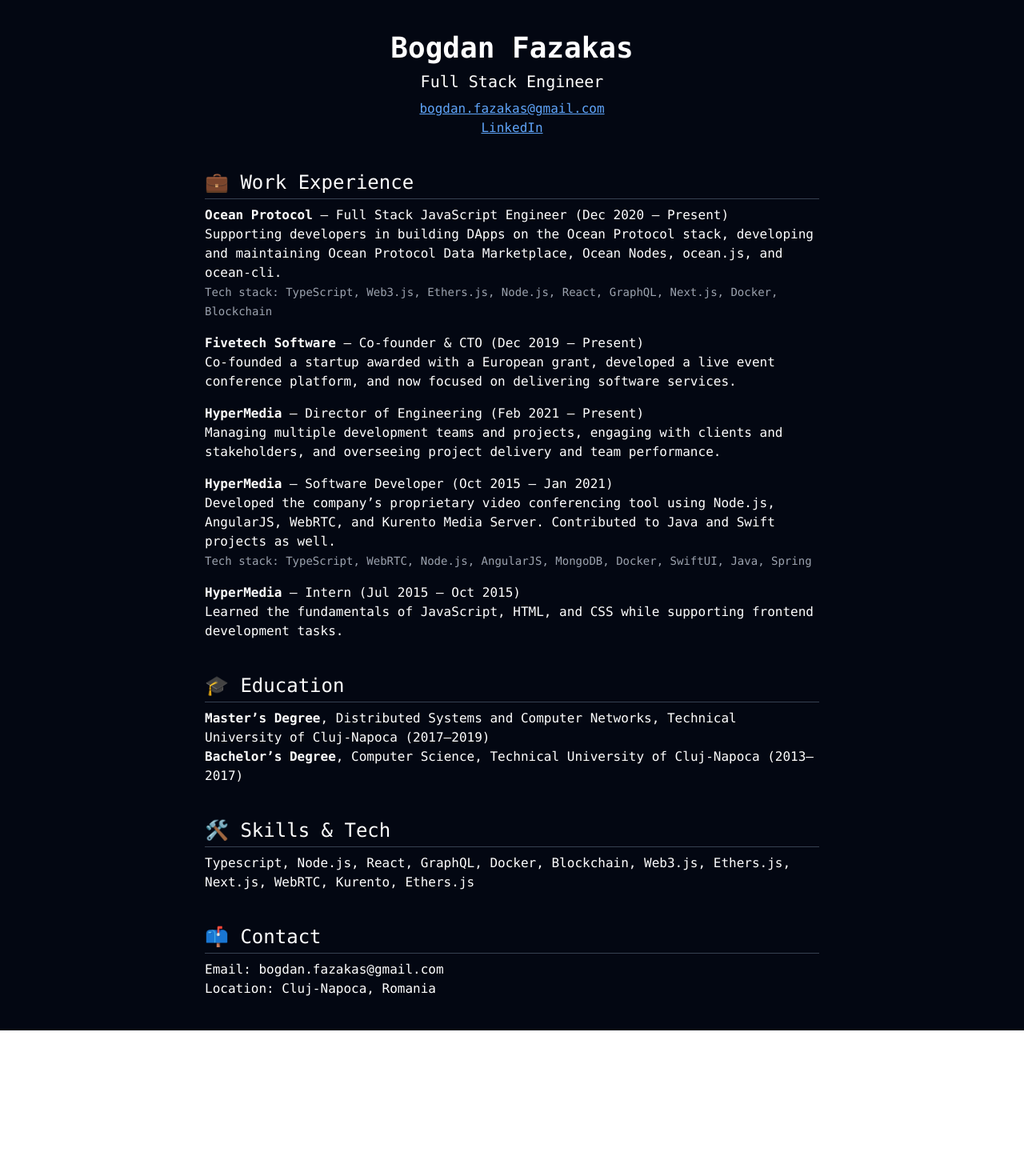
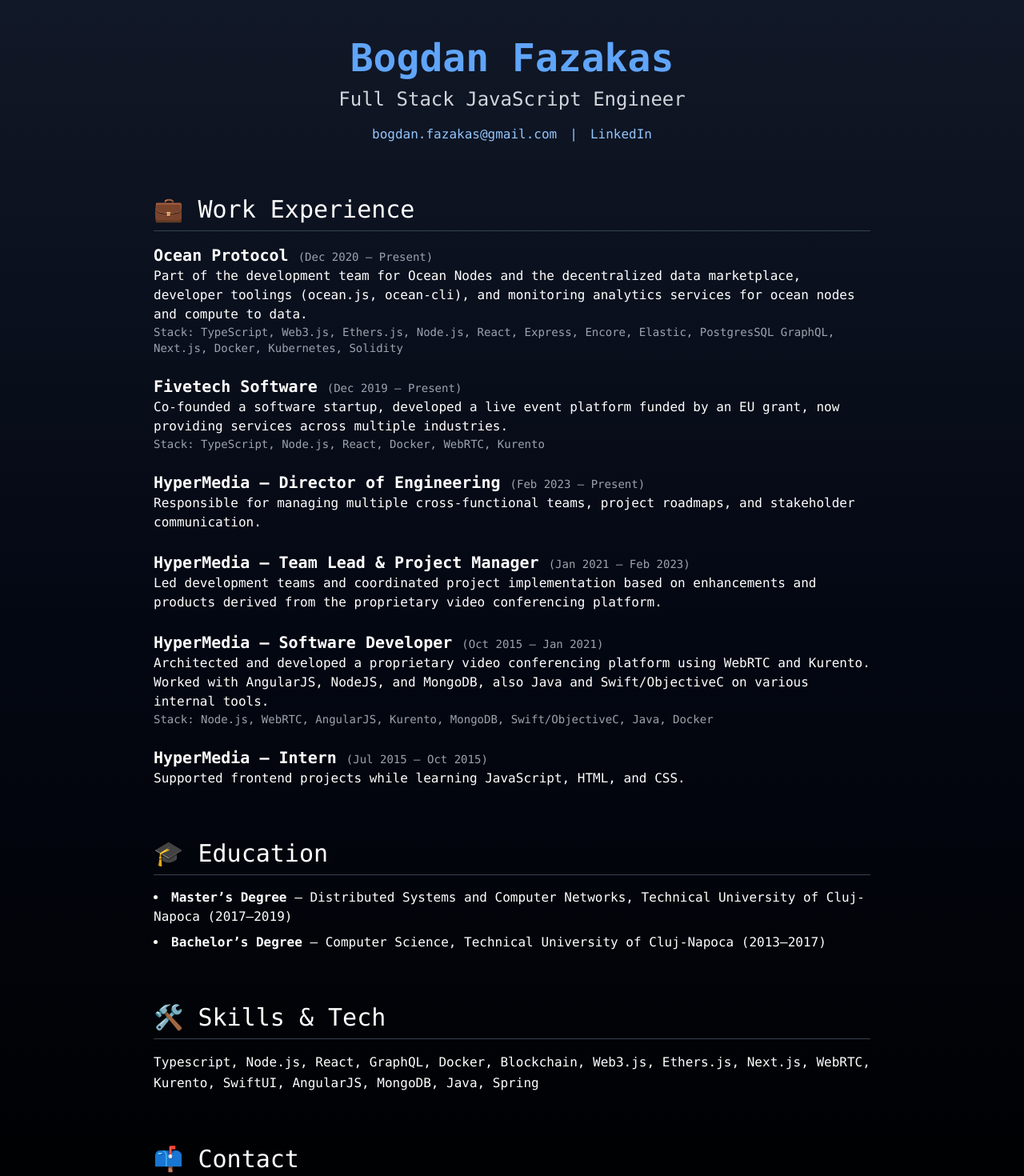
Before and after one commit to bogdanfazakas/bogdan-portfolio, a Next.js app: page / in a window 1280 px wide. Shown: the top 1470 px of the page at 80% size. Before the commit the page ends 1288 px from the top, so only its background shows below. Built offline with nearby package versions, Linux system fonts and the light colour scheme.

Commit message:
enhancements

```diff
--- a/app/page.tsx
+++ b/app/page.tsx
@@ -2,64 +2,72 @@ import Head from 'next/head'
 
 export default function Home() {
   return (
-    <div className="min-h-screen bg-gray-950 text-white px-4 py-10 font-mono">
+    <div className="min-h-screen bg-gradient-to-b from-gray-900 via-gray-950 to-black text-white px-6 py-12 font-mono">
       <Head>
         <title>Bogdan Fazakas - Full Stack Engineer</title>
         <meta name="description" content="Geek personal website for Bogdan Fazakas, Full Stack JavaScript Engineer" />
       </Head>
 
-      <header className="text-center mb-10">
-        <h1 className="text-4xl font-bold">Bogdan Fazakas</h1>
-        <p className="text-xl mt-2">Full Stack Engineer</p>
-        <div className="mt-2">
-          <a href="mailto:bogdan.fazakas@gmail.com" className="underline text-blue-400 block">bogdan.fazakas@gmail.com</a>
-          <a href="https://www.linkedin.com/in/bogdan-fazakas-1a4b15102/" className="underline text-blue-400 block">LinkedIn</a>
+      <header className="text-center mb-16">
+        <h1 className="text-5xl font-extrabold text-blue-400">Bogdan Fazakas</h1>
+        <p className="text-2xl mt-3 text-gray-300">Full Stack JavaScript Engineer</p>
+        <div className="mt-4 flex justify-center gap-4 text-blue-300">
+          <a href="mailto:bogdan.fazakas@gmail.com" className="hover:underline">bogdan.fazakas@gmail.com</a>
+          <span>|</span>
+          <a href="https://www.linkedin.com/in/bogdan-fazakas-1a4b15102/" target="_blank" className="hover:underline">LinkedIn</a>
         </div>
       </header>
 
-      <main className="max-w-3xl mx-auto space-y-10">
+      <main className="max-w-4xl mx-auto space-y-16">
         <section>
-          <h2 className="text-2xl mb-2 border-b border-gray-700 pb-1">💼 Work Experience</h2>
-          <ul className="space-y-4">
-            <li>
-              <strong>Ocean Protocol</strong> – Full Stack JavaScript Engineer (Dec 2020 – Present)<br />
-              Supporting developers in building DApps on the Ocean Protocol stack, developing and maintaining Ocean Protocol Data Marketplace, Ocean Nodes, ocean.js, and ocean-cli.<br />
-              <span className="text-sm text-gray-400">Tech stack: TypeScript, Web3.js, Ethers.js, Node.js, React, GraphQL, Next.js, Docker, Blockchain</span>
-            </li>
-            <li>
-              <strong>Fivetech Software</strong> – Co-founder & CTO (Dec 2019 – Present)<br />
-              Co-founded a startup awarded with a European grant, developed a live event conference platform, and now focused on delivering software services.<br />
-            </li>
-            <li>
-              <strong>HyperMedia</strong> – Director of Engineering (Feb 2021 – Present)<br />
-              Managing multiple development teams and projects, engaging with clients and stakeholders, and overseeing project delivery and team performance.
-            </li>
-            <li>
-              <strong>HyperMedia</strong> – Software Developer (Oct 2015 – Jan 2021)<br />
-              Developed the company’s proprietary video conferencing tool using Node.js, AngularJS, WebRTC, and Kurento Media Server. Contributed to Java and Swift projects as well.<br />
-              <span className="text-sm text-gray-400">Tech stack: TypeScript, WebRTC, Node.js, AngularJS, MongoDB, Docker, SwiftUI, Java, Spring</span>
-            </li>
-            <li>
-              <strong>HyperMedia</strong> – Intern (Jul 2015 – Oct 2015)<br />
-              Learned the fundamentals of JavaScript, HTML, and CSS while supporting frontend development tasks.
-            </li>
+          <h2 className="text-3xl mb-4 border-b border-gray-700 pb-2">💼 Work Experience</h2>
+          <div className="space-y-6">
+            <div>
+              <h3 className="text-xl font-semibold">Ocean Protocol <span className="text-sm font-normal text-gray-400">(Dec 2020 – Present)</span></h3>
+              <p>Part of the development team for Ocean Nodes and the decentralized data marketplace, developer toolings  (ocean.js, ocean-cli), and monitoring analytics services for ocean nodes and compute to data.</p>
+              <p className="text-sm text-gray-400">Stack: TypeScript, Web3.js, Ethers.js, Node.js, React, Express, Encore, Elastic, PostgresSQL GraphQL, Next.js, Docker, Kubernetes, Solidity</p>
+            </div>
+            <div>
+              <h3 className="text-xl font-semibold">Fivetech Software <span className="text-sm font-normal text-gray-400">(Dec 2019 – Present)</span></h3>
+              <p>Co-founded a software startup, developed a live event platform funded by an EU grant, now providing services across multiple industries.</p>
+              <p className="text-sm text-gray-400">Stack: TypeScript, Node.js, React, Docker, WebRTC, Kurento</p>
+            </div>
+           <div>
+              <h3 className="text-xl font-semibold">HyperMedia – Director of Engineering <span className="text-sm font-normal text-gray-400">(Feb 2023 – Present)</span></h3>
+              <p>Responsible for managing multiple cross-functional teams, project roadmaps, and stakeholder communication.</p>
+            </div>
+            <div>
+              <h3 className="text-xl font-semibold">HyperMedia – Team Lead & Project Manager <span className="text-sm font-normal text-gray-400">(Jan 2021 – Feb 2023)</span></h3>
+              <p>Led development teams and coordinated project implementation based on enhancements and products derived from the proprietary video conferencing platform.</p>
+            </div>
+            <div>
+              <h3 className="text-xl font-semibold">HyperMedia – Software Developer <span className="text-sm font-normal text-gray-400">(Oct 2015 – Jan 2021)</span></h3>
+              <p>Architected and developed a proprietary video conferencing platform using WebRTC and Kurento. Worked with AngularJS, NodeJS, and MongoDB, also Java and Swift/ObjectiveC on various internal tools.</p>
+              <p className="text-sm text-gray-400">Stack: Node.js, WebRTC, AngularJS, Kurento, MongoDB, Swift/ObjectiveC, Java, Docker</p>
+            </div>
+            <div>
+              <h3 className="text-xl font-semibold">HyperMedia – Intern <span className="text-sm font-normal text-gray-400">(Jul 2015 – Oct 2015)</span></h3>
+              <p>Supported frontend projects while learning JavaScript, HTML, and CSS.</p>
+            </div>
+          </div>
+        </section>
+
+        <section>
+          <h2 className="text-3xl mb-4 border-b border-gray-700 pb-2">🎓 Education</h2>
+          <ul className="list-disc list-inside space-y-2">
+            <li><strong>Master’s Degree</strong> – Distributed Systems and Computer Networks, Technical University of Cluj-Napoca (2017–2019)</li>
+            <li><strong>Bachelor’s Degree</strong> – Computer Science, Technical University of Cluj-Napoca (2013–2017)</li>
           </ul>
         </section>
 
         <section>
-          <h2 className="text-2xl mb-2 border-b border-gray-700 pb-1">🎓 Education</h2>
-          <p><strong>Master’s Degree</strong>, Distributed Systems and Computer Networks, Technical University of Cluj-Napoca (2017–2019)</p>
-          <p><strong>Bachelor’s Degree</strong>, Computer Science, Technical University of Cluj-Napoca (2013–2017)</p>
+          <h2 className="text-3xl mb-4 border-b border-gray-700 pb-2">🛠️ Skills & Tech</h2>
+          <p className="leading-relaxed">Typescript, Node.js, React, GraphQL, Docker, Blockchain, Web3.js, Ethers.js, Next.js, WebRTC, Kurento, SwiftUI, AngularJS, MongoDB, Java, Spring</p>
         </section>
 
         <section>
-          <h2 className="text-2xl mb-2 border-b border-gray-700 pb-1">🛠️ Skills & Tech</h2>
-          <p>Typescript, Node.js, React, GraphQL, Docker, Blockchain, Web3.js, Ethers.js, Next.js, WebRTC, Kurento, Ethers.js</p>
-        </section>
-
-        <section>
-          <h2 className="text-2xl mb-2 border-b border-gray-700 pb-1">📫 Contact</h2>
-          <p>Email: bogdan.fazakas@gmail.com</p>
+          <h2 className="text-3xl mb-4 border-b border-gray-700 pb-2">📫 Contact</h2>
+          <p>Email: <a href="mailto:bogdan.fazakas@gmail.com" className="text-blue-400 hover:underline">bogdan.fazakas@gmail.com</a></p>
           <p>Location: Cluj-Napoca, Romania</p>
         </section>
       </main>
```
